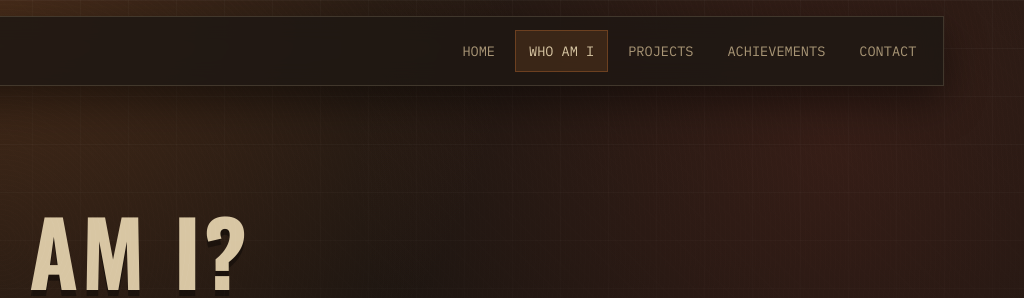
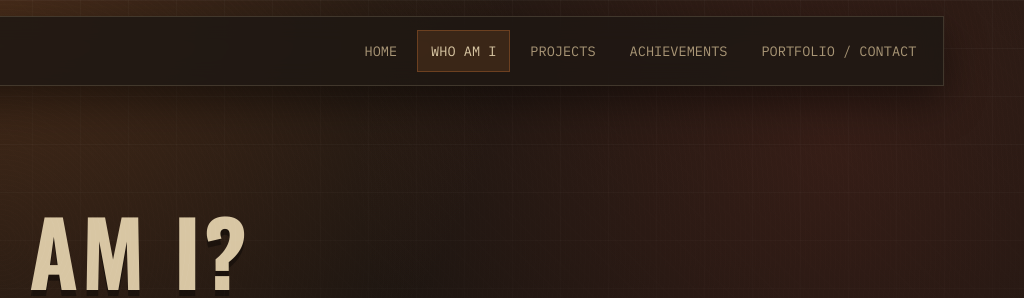
Before and after one commit to BapaiRO/my-site, a plain HTML site: page whoami.html in a window 1280 px wide. Shown: the top 298 px of the page, 256-1280 px from the left. Drawn offline with nearby package versions, Linux system fonts and the light colour scheme.

Commit message:
Update whoami.html

```diff
--- a/whoami.html
+++ b/whoami.html
@@ -20,7 +20,7 @@
       <a href="whoami.html" class="active">Who Am I</a>
       <a href="projects.html">Projects</a>
       <a href="achievement2s.html">Achievements</a>
-      <a href="portfolio.html">Contact</a>
+      <a href="portfolio.html">Portfolio / Contact</a>
     </nav>
   </header>
 
```
